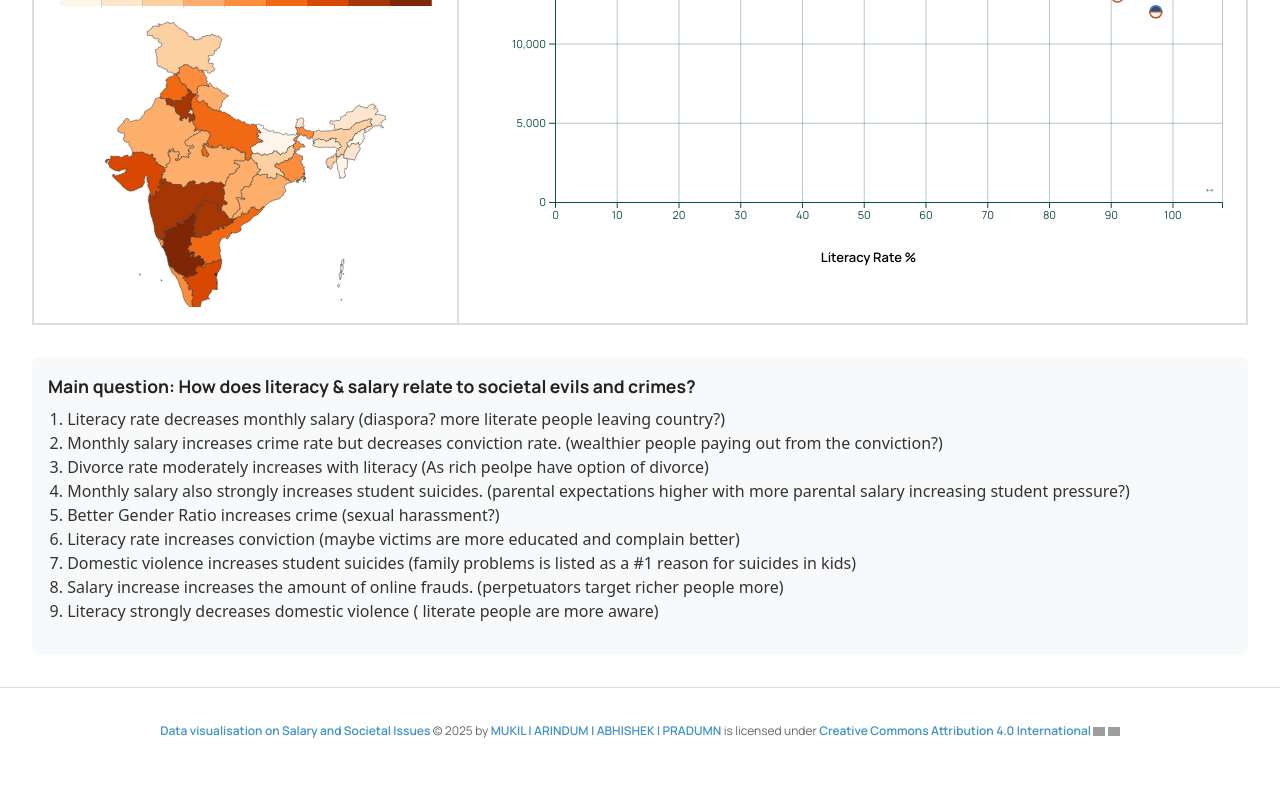
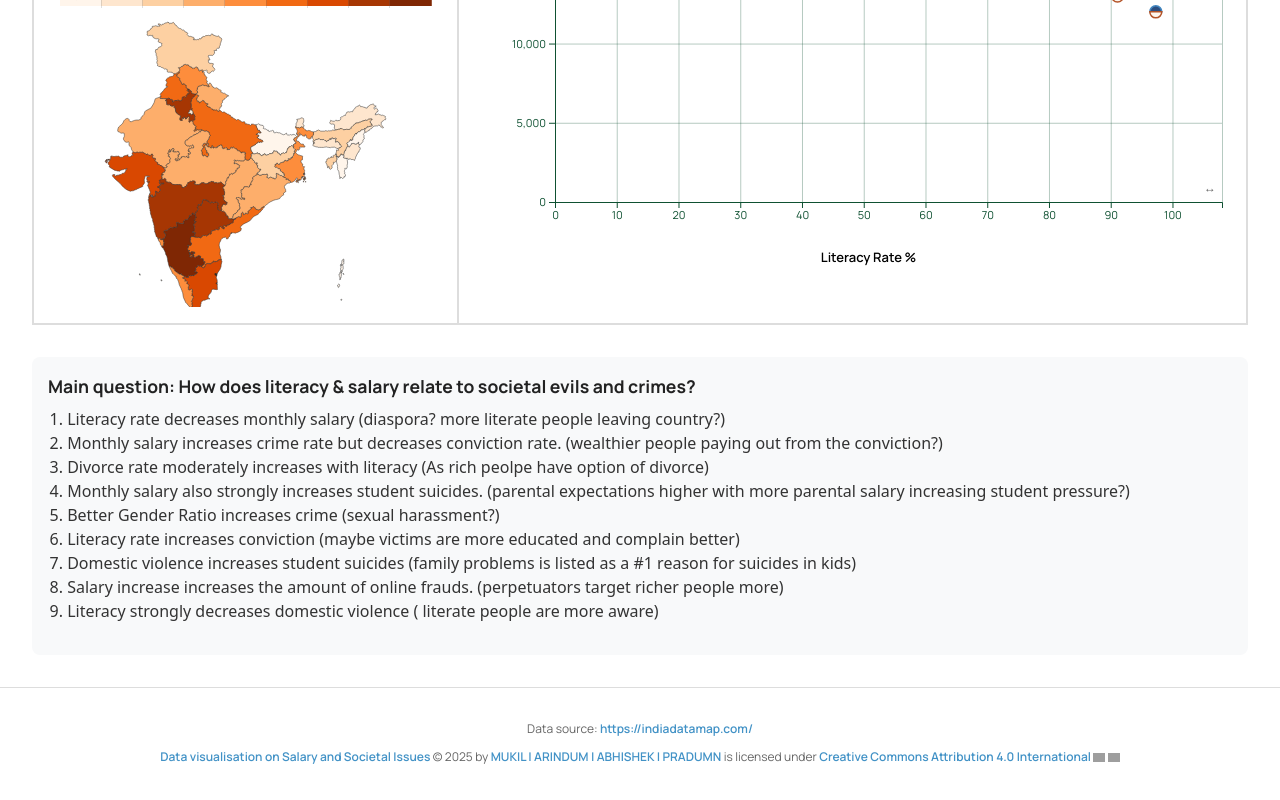
Before and after one commit to bukil/MAPA, a React (Vite) app: page / in a window 1280 px wide. Shown: the part 1049-1849 px from the top of the page. Before the commit the page ends 1823 px from the top, so only its background shows below. Built offline with nearby package versions, Linux system fonts and the light colour scheme; grey boxes are pictures that could not be loaded.

Commit message:
mukli
mui

```diff
--- a/src/App.jsx
+++ b/src/App.jsx
@@ -1594,6 +1594,9 @@ Through data visualization and analysis, we examined complex relationships betwe
       </section>
 
       <footer style={{ padding: '2rem', textAlign: 'center', fontFamily: 'Manrope, sans-serif', fontSize: '0.75rem', color: '#666', borderTop: '1px solid #ddd', marginTop: '2rem' }}>
+        <div style={{ marginBottom: '0.5rem' }}>
+          Data source: <a href="https://indiadatamap.com/" style={{ color: '#4292c6', textDecoration: 'none' }}>https://indiadatamap.com/</a>
+        </div>
         <p style={{ margin: 0, lineHeight: '1.8' }}>
           <a href="https://bukil.github.io/MAPA/" style={{ color: '#4292c6', textDecoration: 'none' }}>Data visualisation on Salary and Societal Issues</a> © 2025 by <a href="https://bukil.github.io/MAPA/" style={{ color: '#4292c6', textDecoration: 'none' }}>MUKIL | ARINDUM | ABHISHEK | PRADUMN</a> is licensed under <a href="https://creativecommons.org/licenses/by/4.0/" style={{ color: '#4292c6', textDecoration: 'none' }}>Creative Commons Attribution 4.0 International</a>
           <img src="https://mirrors.creativecommons.org/presskit/icons/cc.svg" alt="CC" style={{ maxWidth: '1em', maxHeight: '1em', marginLeft: '.2em', verticalAlign: 'middle' }} />
```
